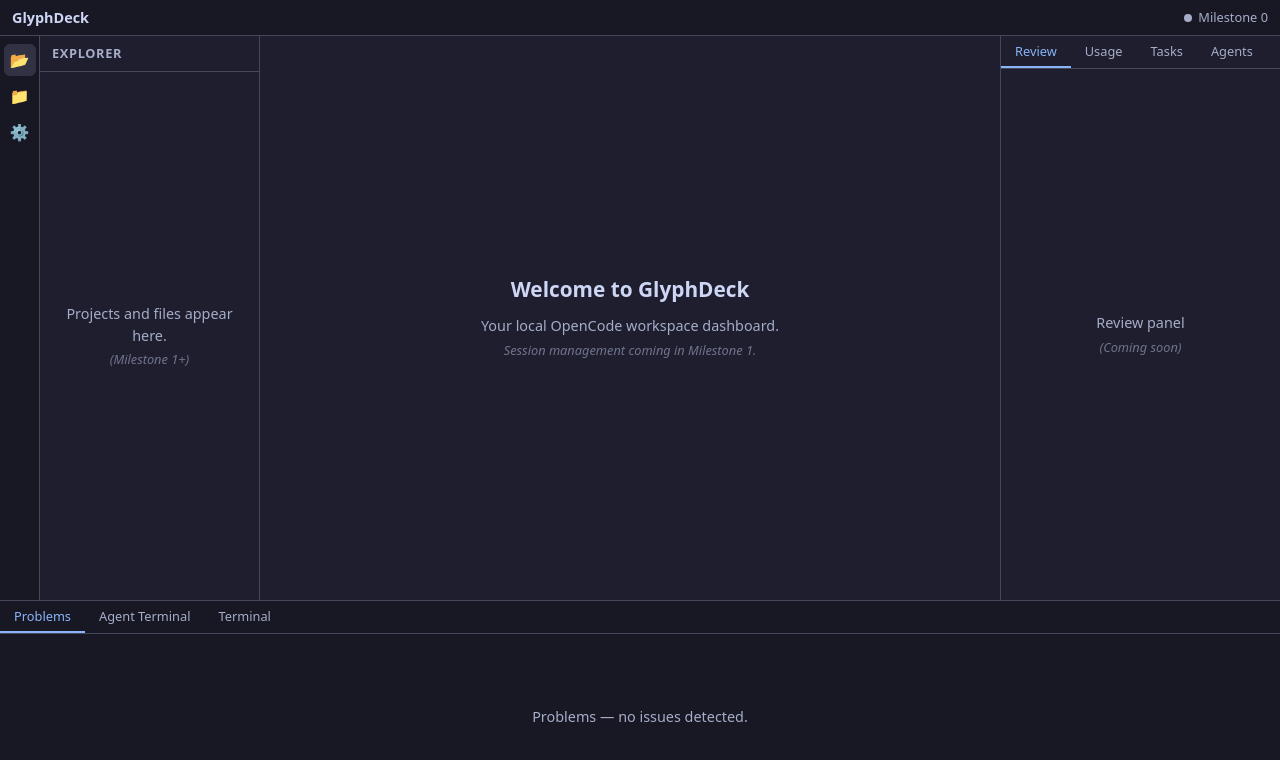
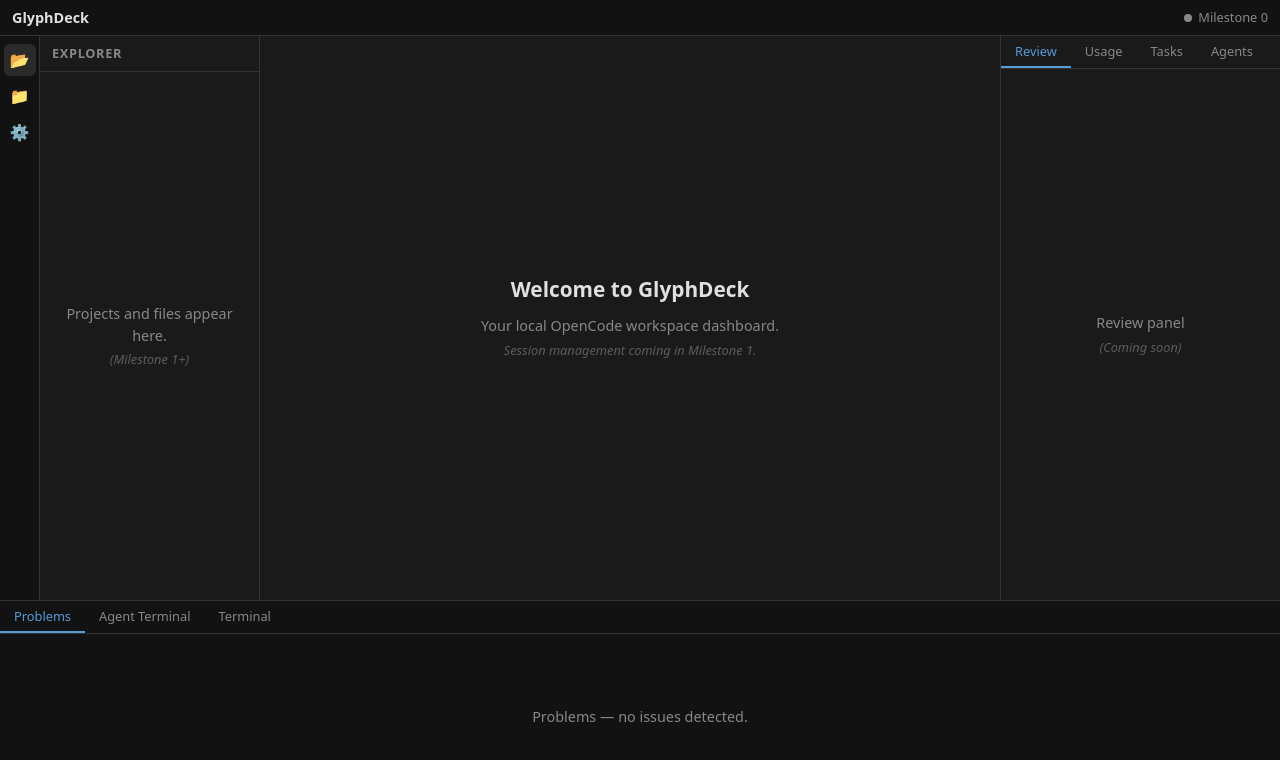
Before and after one commit to fireurza/GlyphDeck, a React (Vite) app in the folder web/: page / in a window 1280 px wide. Shown: the top 760 px of the page. Built offline with nearby package versions, Linux system fonts and the light colour scheme.

Commit message:
fix: clean up milestone 0 theme and dev docs

```diff
--- a/web/src/styles/index.css
+++ b/web/src/styles/index.css
@@ -7,15 +7,15 @@
 }
 
 :root {
-  --color-bg: #1e1e2e;
-  --color-bg-alt: #181825;
-  --color-surface: #313244;
-  --color-surface-alt: #45475a;
-  --color-text: #cdd6f4;
-  --color-text-muted: #a6adc8;
-  --color-accent: #89b4fa;
-  --color-border: #45475a;
-  --color-tab-active: #89b4fa;
+  --color-bg: #1a1a1a;
+  --color-bg-alt: #121212;
+  --color-surface: #2a2a2a;
+  --color-surface-alt: #3a3a3a;
+  --color-text: #e0e0e0;
+  --color-text-muted: #888888;
+  --color-accent: #569cd6;
+  --color-border: #333333;
+  --color-tab-active: #569cd6;
   --font-family: system-ui, -apple-system, sans-serif;
   --font-size-sm: 0.8rem;
   --font-size-base: 0.9rem;
```
Also changed, not shown: 1 other file (tests, documents, lock files or other folders).
